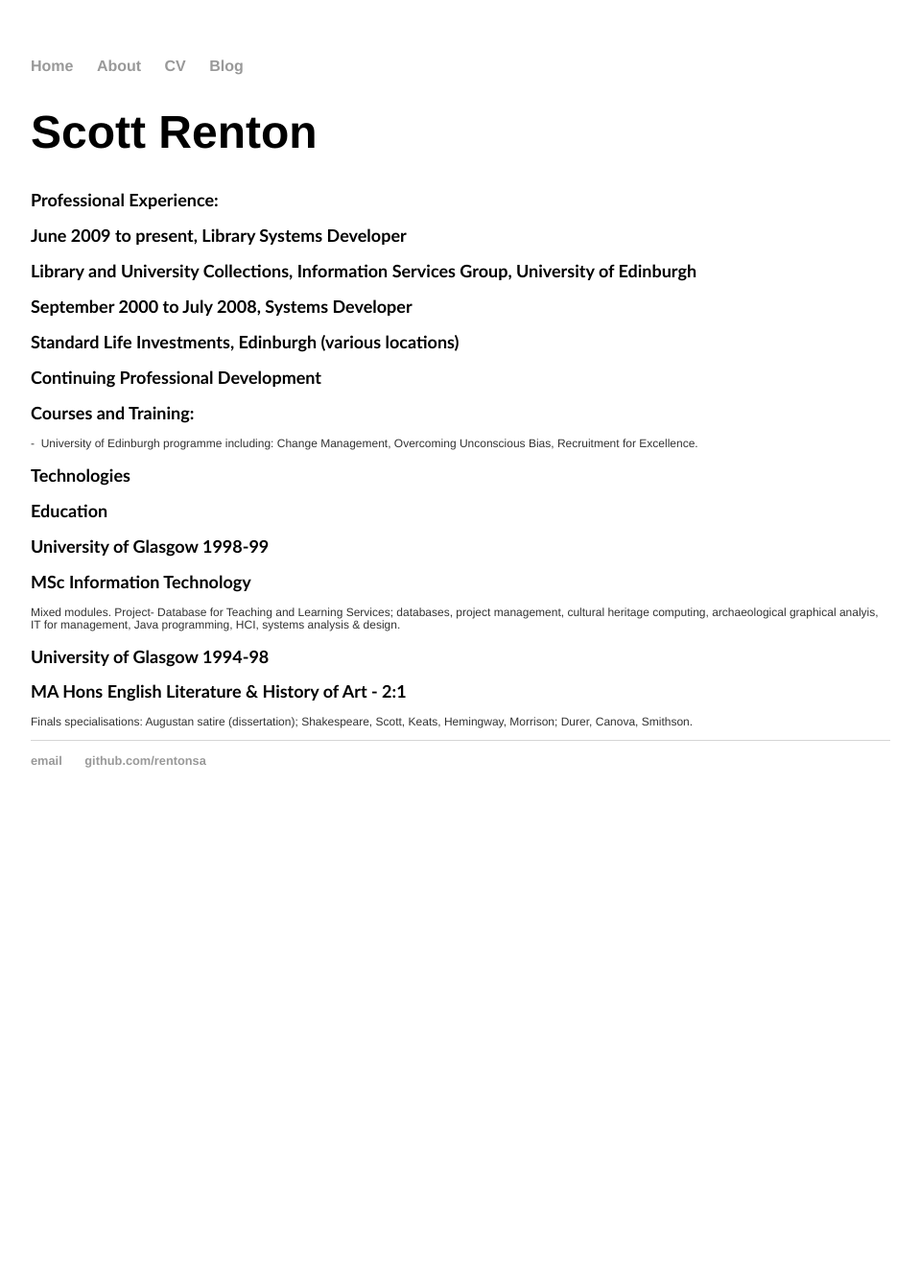
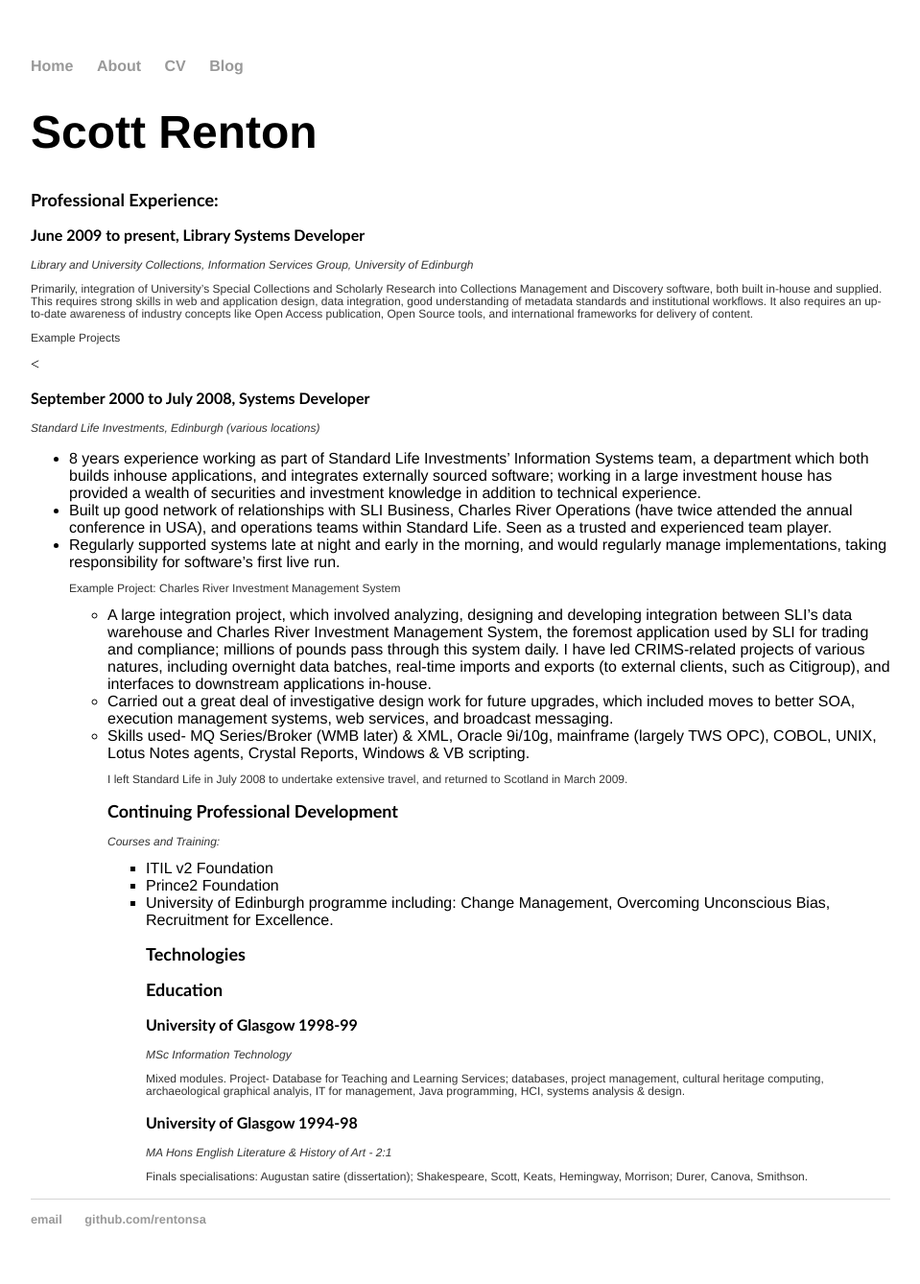
Before and after one commit to rentonsa/rentonsa.github.io, a Jekyll site: the page built from cv-orig/index.html, in a window 1280 px wide. Shown: the whole page at 96% size, without its empty margins (160-1119 px from the left). Built offline with Jekyll 4.4.1, drawn with Linux system fonts in a browser that asks for light colours; before the commit the page ends 900 px from its top, so only the background shows below that.

Commit message:
More Action

```diff
--- a/about/index.html
+++ b/about/index.html
@@ -3,6 +3,8 @@ layout: default
 title: Scott Renton
 ---
 <div class="blurb">
-	<h1>About me?</h1>
-	<p>What do you want to know? There's not much!</p>
+	<h1>About me</h1>
+	<p>Work-related stuff <a href = "https://rentonsa.github.io/cv">here</a> and <a href = "https://rentonsa.github.io/projects">here</a></p>
+	<p>Etchings <a href = "https://www.flickr.com/photos/7843240@N05/collections/72157694479720455/" target="_blank">here</a></p>
+        <p>Wailings <a href = "https://soundcloud.com/user-811382785-497079743/albums target="_blank">here</a></p> and <a href = "http://theheartbreakdiet.weebly.com" target="_blank">here</a><p>
 </div>
--- a/cv-orig/index.html
+++ b/cv-orig/index.html
@@ -5,23 +5,58 @@ layout: default
 
 <h1>Scott Renton</h1>
 <h2>Professional Experience:</h2>
-<h2>June 2009 to present, Library Systems Developer</h2>
-<h2>Library and University Collections, Information Services Group, University of Edinburgh</h2>
+<h3>June 2009 to present, Library Systems Developer</h3>
+<p><em>Library and University Collections, Information Services Group, University of Edinburgh</em><p>
 
-<h2>September 2000 to July 2008, Systems Developer</h2>
-<h2>Standard Life Investments, Edinburgh (various locations)</h2>
+<p>Primarily, integration of University’s Special Collections and Scholarly Research into Collections
+Management and Discovery software, both built in-house and supplied. This requires strong
+skills in web and application design, data integration, good understanding of metadata standards
+and institutional workflows. It also requires an up-to-date awareness of industry concepts like
+Open Access publication, Open Source tools, and international frameworks for delivery of
+content.</p>
+
+<p>Example Projects</p>
+<
+
+<h3>September 2000 to July 2008, Systems Developer</h3>
+<p><em>Standard Life Investments, Edinburgh (various locations)</em></p>
+<p><ul><li>8 years experience working as part of Standard Life Investments’ Information Systems team, a
+department which both builds inhouse applications, and integrates externally sourced software;
+working in a large investment house has provided a wealth of securities and investment
+knowledge in addition to technical experience.
+<li>Built up good network of relationships with SLI Business, Charles River Operations (have twice
+attended the annual conference in USA), and operations teams within Standard Life. Seen as a
+trusted and experienced team player.
+<li>Regularly supported systems late at night and early in the morning, and would regularly manage
+implementations, taking responsibility for software’s first live run.</p>
+
+<p>Example Project: Charles River Investment Management System</p>
+<p><ul><li> A large integration project, which involved analyzing, designing and developing integration
+between SLI’s data warehouse and Charles River Investment Management System, the foremost
+application used by SLI for trading and compliance; millions of pounds pass through this system
+daily. I have led CRIMS-related projects of various natures, including overnight data batches,
+real-time imports and exports (to external clients, such as Citigroup), and interfaces to
+downstream applications in-house.
+<li> Carried out a great deal of investigative design work for future upgrades, which included moves
+to better SOA, execution management systems, web services, and broadcast messaging.
+<li>Skills used- MQ Series/Broker (WMB later) & XML, Oracle 9i/10g, mainframe (largely TWS
+OPC), COBOL, UNIX, Lotus Notes agents, Crystal Reports, Windows & VB scripting.
+<p>I left Standard Life in July 2008 to undertake extensive travel, and returned to Scotland in March 2009.
 
 <h2>Continuing Professional Development</h2>
-<h2>Courses and Training:</h2>
-<p> - &nbsp;University of Edinburgh programme including: Change Management, Overcoming Unconscious Bias, Recruitment for Excellence.</p>
+<p><em>Courses and Training:</em></p>
+<ul><li>ITIL v2 Foundation
+<li>Prince2 Foundation
+<li>University of Edinburgh programme including: Change Management, Overcoming Unconscious Bias, Recruitment for Excellence.</p>
 
 <h2>Technologies</h2>
 
+
 <h2>Education</h2>
-<h2>University of Glasgow 1998-99</h2>
-<h2>MSc Information Technology</h2>
+<h3>University of Glasgow 1998-99</h3>
+<p><em>MSc Information Technology</em></p>
 <p>Mixed modules. Project- Database for Teaching and Learning Services; databases, project management, cultural heritage computing, archaeological graphical analyis, IT for management, Java programming, HCI, systems analysis & design.
 
-<h2>University of Glasgow 1994-98</h2>
-<h2>MA Hons English Literature & History of Art - 2:1</h2>
+<h3>University of Glasgow 1994-98</h3>
+<p><em>MA Hons English Literature & History of Art - 2:1</em></p>
 <p>Finals specialisations: Augustan satire (dissertation); Shakespeare, Scott, Keats, Hemingway, Morrison; Durer, Canova, Smithson.</p>
```
